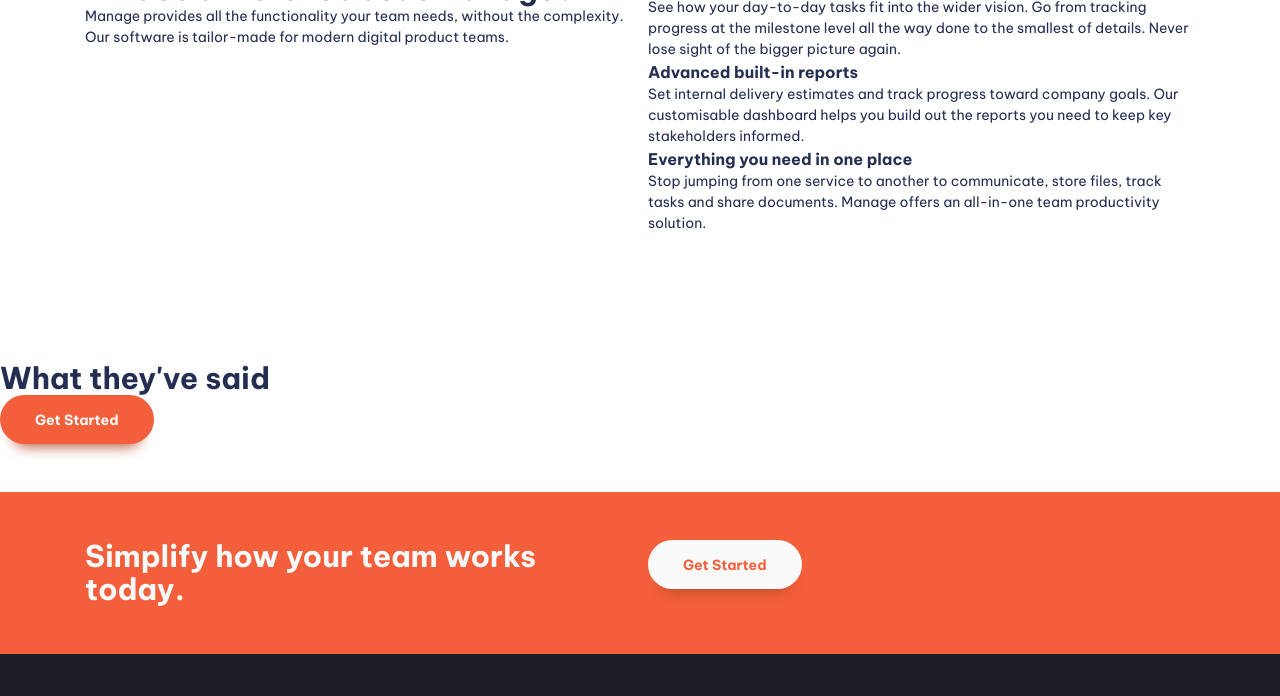
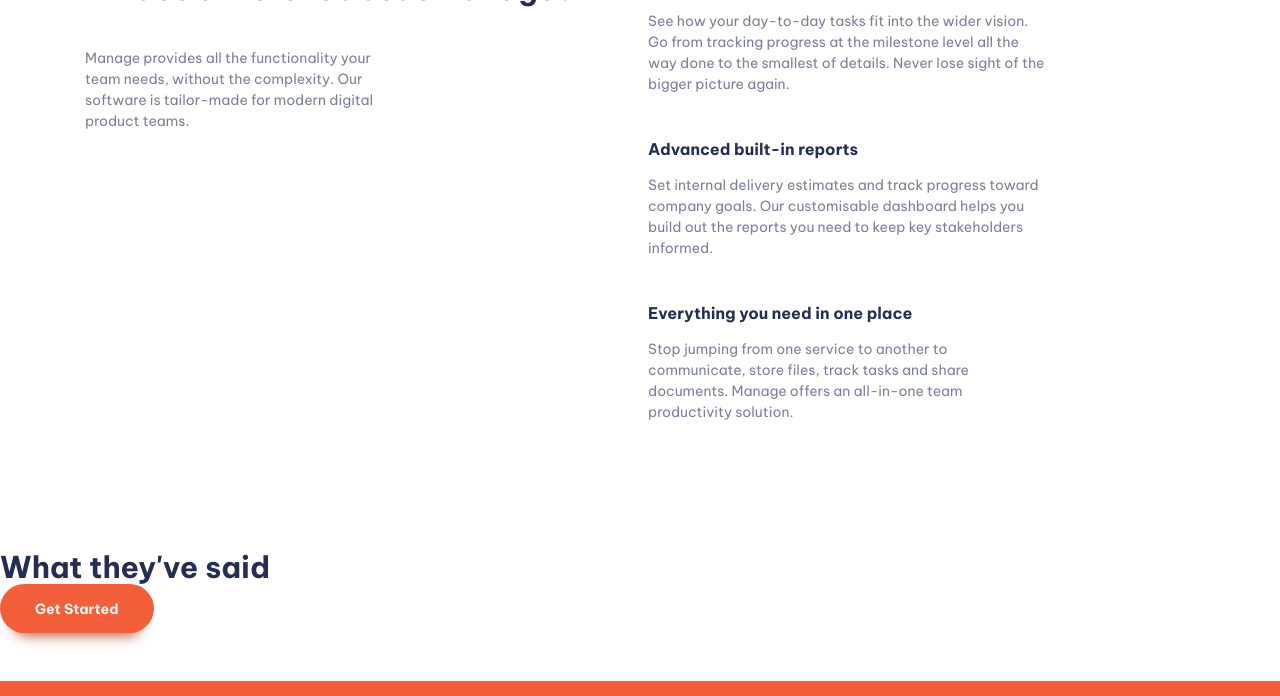
Before and after one commit to andrewteece/fem-manage-landing-page, a plain HTML site: page index.html in a window 1280 px wide. Shown: the part 859-1555 px from the top of the page. Drawn offline with Linux system fonts and the light colour scheme.

Commit message:
code/declare flow class

```diff
--- a/index.html
+++ b/index.html
@@ -55,7 +55,7 @@
       <section class="padding-block-900">
         <div class="container">
           <div class="even-columns">
-            <div>
+            <div class="flow">
               <h1 class="fs-primary-heading fw-bold">
                 Bring everyone together to build better products.
               </h1>
@@ -75,7 +75,7 @@
       <section class="padding-block-900">
         <div class="container">
           <div class="even-columns">
-            <div>
+            <div class="flow">
               <h2 class="fs-secondary-heading fw-bold">
                 What's different about Manage?
               </h2>
@@ -86,33 +86,39 @@
               </p>
             </div>
             <div>
-              <ul class="numbered-items" role="list">
+              <ul class="numbered-items | flow" role="list">
                 <li>
+                  <div class="flow" style="--flow-spacer: 1em">
                     <h3 class="fs-400 fw-bold">Track company-wide progress</h3>
-                  <p>
+                    <p data-width="wide">
                       See how your day-to-day tasks fit into the wider vision. Go
                       from tracking progress at the milestone level all the way
                       done to the smallest of details. Never lose sight of the
                       bigger picture again.
                     </p>
+                  </div>
                 </li>
                 <li>
+                  <div class="flow" style="--flow-spacer: 1em">
                     <h3 class="fs-400 fw-bold">Advanced built-in reports</h3>
-                  <p>
+                    <p data-width="wide">
                       Set internal delivery estimates and track progress toward
                       company goals. Our customisable dashboard helps you build
                       out the reports you need to keep key stakeholders informed.
                     </p>
+                  </div>
                 </li>
                 <li>
+                  <div class="flow" style="--flow-spacer: 1em">
                     <h3 class="fs-400 fw-bold">
                       Everything you need in one place
                     </h3>
-                  <p>
+                    <p data-width="wide">
                       Stop jumping from one service to another to communicate,
                       store files, track tasks and share documents. Manage offers
                       an all-in-one team productivity solution.
                     </p>
+                  </div>
                 </li>
               </ul>
             </div>
@@ -126,15 +132,15 @@
         <button class="button" type="button">Get Started</button>
       </section>
 
-      <section class="cta | padding-block-700 bg-accent-400 text-neutral-100">
+      <section class="cta | padding-block-900 bg-accent-400 text-neutral-100">
         <div class="container">
-          <div class="even-columns">
+          <div class="even-columns vertical-align-center">
             <div>
               <p class="fs-secondary-heading fw-bold">
                 Simplify how your team works today.
               </p>
             </div>
-            <div>
+            <div class="justify-right">
               <button class="button" data-type="inverted" type="button">
                 Get Started
               </button>
@@ -159,7 +165,7 @@
           </div>
           <div>
             <nav class="footer-nav">
-              <ul role="list" aria-label="footer">
+              <ul class="flow" style="--flow-spacer: 1em" role="list" aria-label="footer">
                 <li><a href="#">Home</a></li>
                 <li><a href="#">Pricing</a></li>
                 <li><a href="#">Products</a></li>
--- a/style.css
+++ b/style.css
@@ -108,27 +108,6 @@
   }
 }
 
-.container {
-  --max-width: 69.375rem; /* local scope */
-  --padding: 1rem; /* local scope */
-
-  width: min(var(--max-width), 100% - (var(--padding) * 2));
-  margin-inline: auto;
-}
-
-.even-columns {
-  display: grid;
-  gap: 1rem;
-}
-
-@media (min-width: 50em) {
-  .even-columns {
-    grid-auto-flow: column;
-    grid-auto-columns: 1fr;
-  }
-}
-
-
 
 /* GENERAL STYLES */
 
@@ -136,6 +115,15 @@
   font-family: var(--ff-primary);
   font-size: var(--fs-body);
   color: var(--clr-primary-400);
+}
+
+p:not([class]) {
+  opacity: 0.6;
+  max-width: 34ch;
+}
+
+p[data-width="wide"] {
+  max-width: 42ch;
 }
 
 /* COMPONENT(button) STYLES */
@@ -285,7 +273,33 @@
   border: 0 !important;
 }
 
+.container {
+  --max-width: 69.375rem; /* local scope */
+  --padding: 1rem; /* local scope */
 
+  width: min(var(--max-width), 100% - (var(--padding) * 2));
+  margin-inline: auto;
+}
+
+.justify-right {
+  justify-self: end;
+}
+
+.flow > * + * {
+  margin-top: var(--flow-spacer, 3em);
+}
+
+.even-columns {
+  display: grid;
+  gap: 1rem;
+}
+
+@media (min-width: 50em) {
+  .even-columns {
+    grid-auto-flow: column;
+    grid-auto-columns: 1fr;
+  }
+}
 
 .text-primary-400 {
   color: var(--clr-primary-400);
```
Lines whose indentation alone changed are shown as unchanged.
